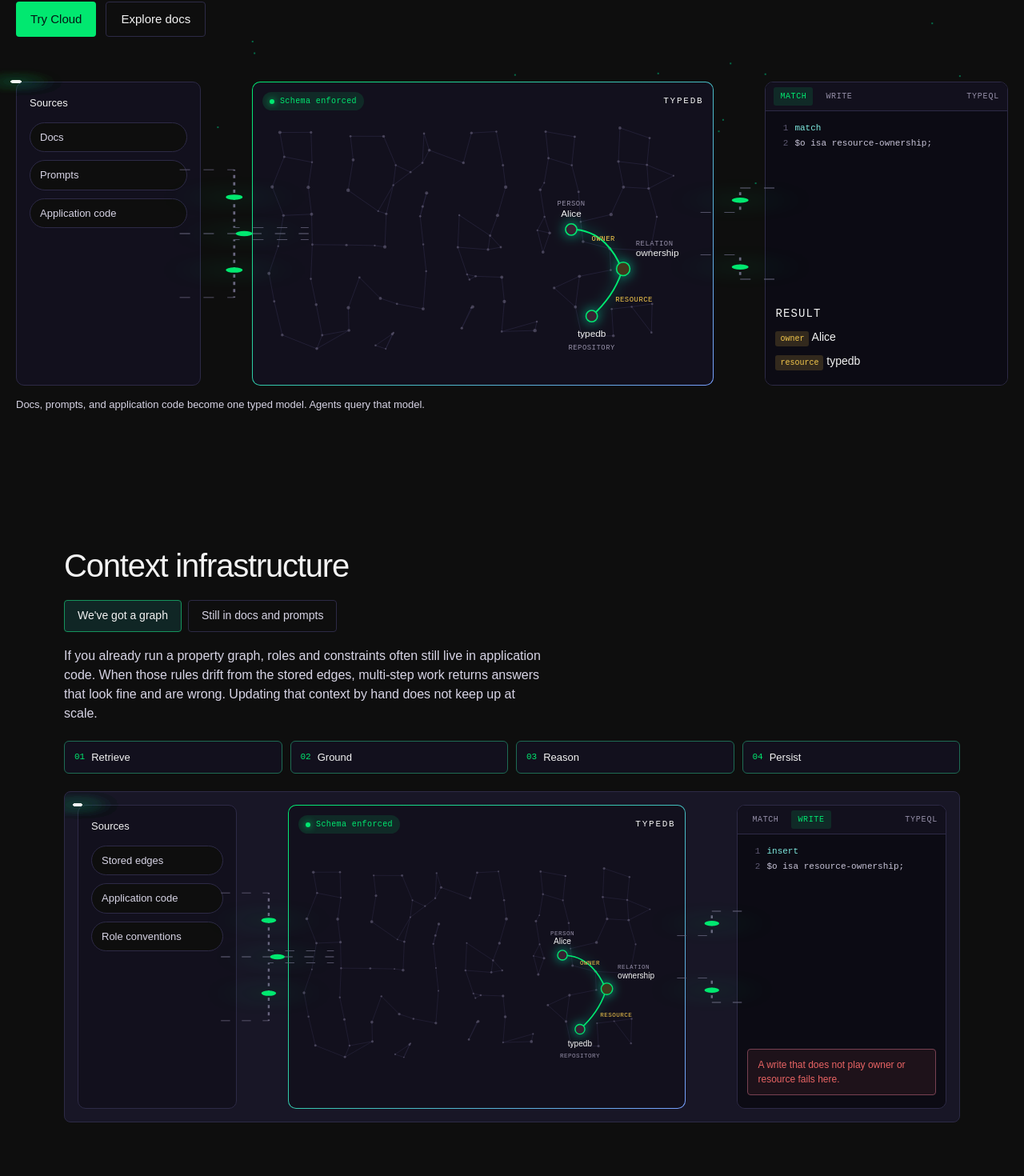
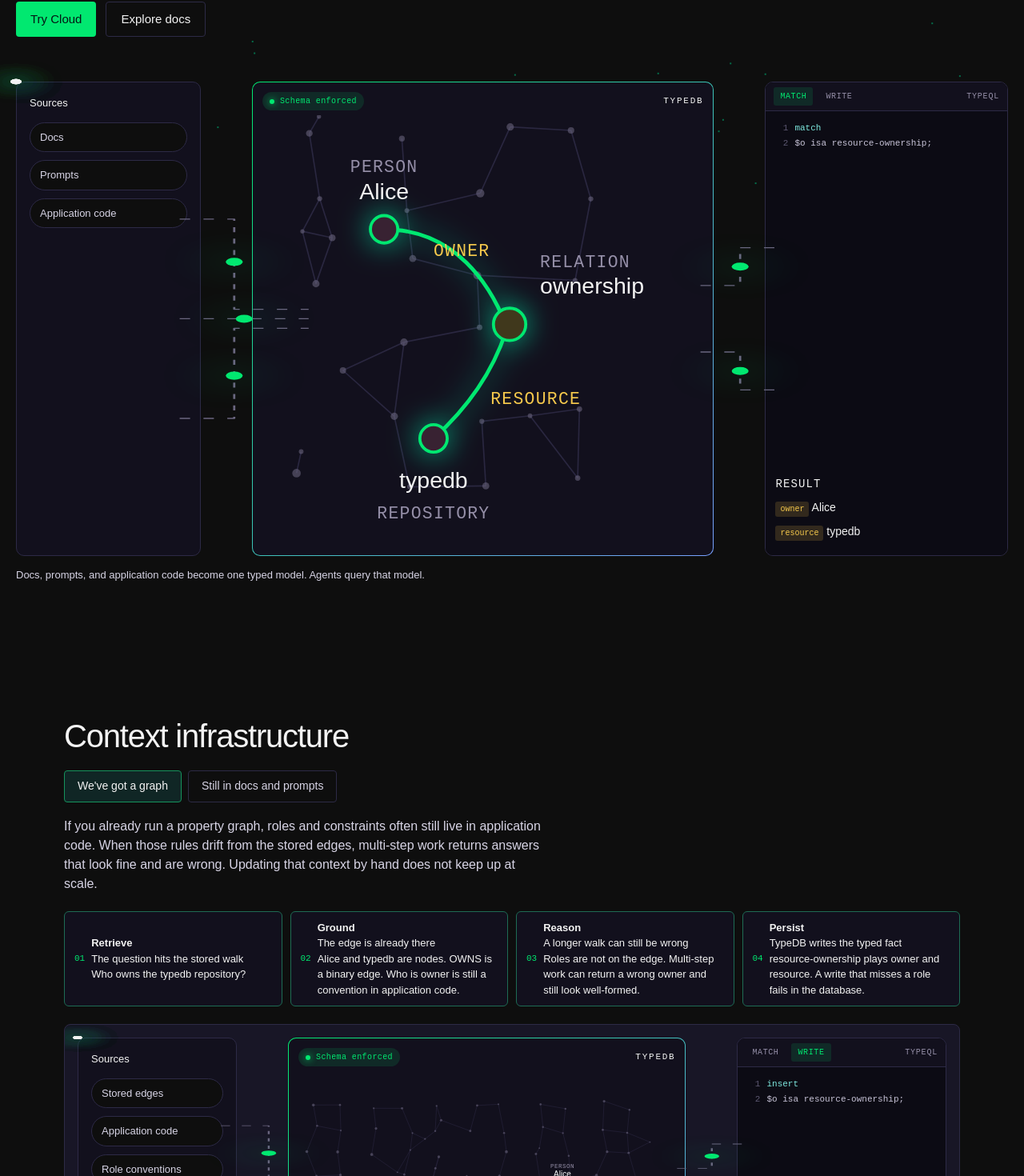
Before and after one commit to daniel-crowe/typedb-hp-v1-pr3-src, a Next.js app: page / in a window 1280 px wide. Shown: the part 539-2009 px from the top of the page at 80% size. Built offline with nearby package versions, Linux system fonts and the light colour scheme; a web font is replaced by a local one.

Commit message:
Show S2 step microcopy and slim the hero graph

```diff
--- a/components/HeroPipeline.tsx
+++ b/components/HeroPipeline.tsx
@@ -4,7 +4,7 @@
 
 export function HeroPipeline() {
   return (
-    <figure className="hero-pipeline" data-hero="pipeline" data-pipe="v2">
+    <figure className="hero-pipeline is-slim" data-hero="pipeline" data-pipe="v2" data-hero-slim="1">
       <div className="hero-pipe-flow">
         <PipelineFeeds />
 
@@ -22,7 +22,7 @@
             <span className="hero-pipe-status">Schema enforced</span>
             <span className="hero-pipe-brand">TypeDB</span>
           </div>
-          <TypedGraphField cluster={OWNERSHIP_CLUSTER} seed="a" />
+          <TypedGraphField cluster={OWNERSHIP_CLUSTER} seed="a" density="focal" />
         </div>
 
         <div className="hero-pipe-col is-ai" data-col="ai">
--- a/components/Meaning.tsx
+++ b/components/Meaning.tsx
@@ -81,6 +81,13 @@
         return;
       }
       timer = window.setInterval(() => {
+        if (hold.current) {
+          if (timer !== null) {
+            window.clearInterval(timer);
+            timer = null;
+          }
+          return;
+        }
         setPhase((current) => {
           const index = STEPS.indexOf(current);
           return STEPS[(index + 1) % STEPS.length] ?? "ingest";
@@ -158,6 +165,7 @@
               <MeaningPhasePane phase={phase} />
             </div>
           </div>
+          <figcaption className="meaning-closer">{copy.s2.graphic.lede}</figcaption>
         </figure>
 
         <div className="prop-grid">
--- a/components/StackFit.tsx
+++ b/components/StackFit.tsx
@@ -82,12 +82,20 @@
           {tab === "have-graph" ? copy.s1.tabs.haveGraph.job : copy.s1.tabs.noGraph.job}
         </p>
         <ol className={inView ? "stack-rail is-lit" : "stack-rail"} aria-label="Retrieve, Ground, Reason, Persist">
-          {STAGE_KEYS.map((key) => (
-            <li key={key} className="stack-rail-step is-on" data-stack-stage={key}>
-              <span>{copy.s1.stages[key].index}</span>
-              {copy.s1.stages[key].label}
-            </li>
-          ))}
+          {STAGE_KEYS.map((key) => {
+            const stage = copy.s1.stages[key];
+            const detail = tab === "have-graph" ? copy.s1.haveGraph[key] : copy.s1.noGraph[key];
+            return (
+              <li key={key} className="stack-rail-step is-on" data-stack-stage={key}>
+                <span>{stage.index}</span>
+                <div className="stack-rail-copy">
+                  <strong>{stage.label}</strong>
+                  <p className="stack-rail-title">{detail.title}</p>
+                  <p className="stack-rail-body">{detail.body}</p>
+                </div>
+              </li>
+            );
+          })}
         </ol>
         <div
           className={inView ? "stack-board is-lit" : "stack-board"}
--- a/components/pipeline/TypedGraphField.tsx
+++ b/components/pipeline/TypedGraphField.tsx
@@ -126,15 +126,46 @@
 export function TypedGraphField({
   cluster,
   seed = "a",
+  density = "field",
 }: {
   cluster: TypedCluster;
   seed?: "a" | "b";
+  density?: "field" | "focal";
 }) {
   const field = seed === "b" ? FIELD_B : FIELD_A;
   const glowId = seed === "b" ? "cluster-glow-b" : "cluster-glow-a";
+  const viewBox = density === "focal" ? "328 78 232 228" : "0 0 560 320";
+  const shownField =
+    density === "focal"
+      ? {
+          nodes: field.nodes.filter((node) => node.x >= 328 && node.x <= 560 && node.y >= 78 && node.y <= 306),
+          edges: field.edges.filter(([from, to]) => {
+            const start = field.nodes[from];
+            const end = field.nodes[to];
+            return Boolean(
+              start &&
+                end &&
+                start.x >= 328 &&
+                start.x <= 560 &&
+                start.y >= 78 &&
+                start.y <= 306 &&
+                end.x >= 328 &&
+                end.x <= 560 &&
+                end.y >= 78 &&
+                end.y <= 306,
+            );
+          }),
+        }
+      : field;
 
   return (
-    <svg className="hero-pipe-field" viewBox="0 0 560 320" role="img" aria-label={cluster.label}>
+    <svg
+      className={density === "focal" ? "hero-pipe-field is-focal" : "hero-pipe-field"}
+      viewBox={viewBox}
+      role="img"
+      data-density={density}
+      aria-label={cluster.label}
+    >
       <defs>
         <filter id={glowId} x="-90%" y="-90%" width="280%" height="280%">
           <feGaussianBlur stdDeviation="7.5" result="blur" />
@@ -152,7 +183,7 @@
       </defs>
 
       <g className="hero-pipe-field-bg" aria-hidden="true">
-        {field.edges.map(([from, to]) => {
+        {shownField.edges.map(([from, to]) => {
           const start = field.nodes[from];
           const end = field.nodes[to];
           if (!start || !end) {
@@ -160,7 +191,7 @@
           }
           return <line key={`${from}-${to}`} x1={start.x} y1={start.y} x2={end.x} y2={end.y} />;
         })}
-        {field.nodes.map((node, index) => (
+        {shownField.nodes.map((node, index) => (
           <circle key={`n-${index}`} cx={node.x} cy={node.y} r={node.r} />
         ))}
       </g>
```
